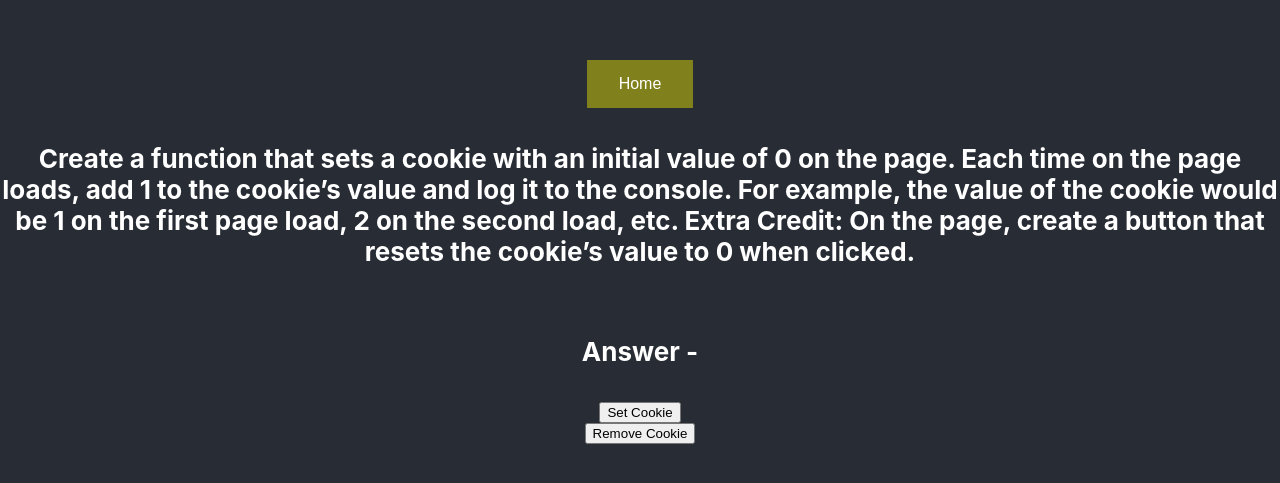
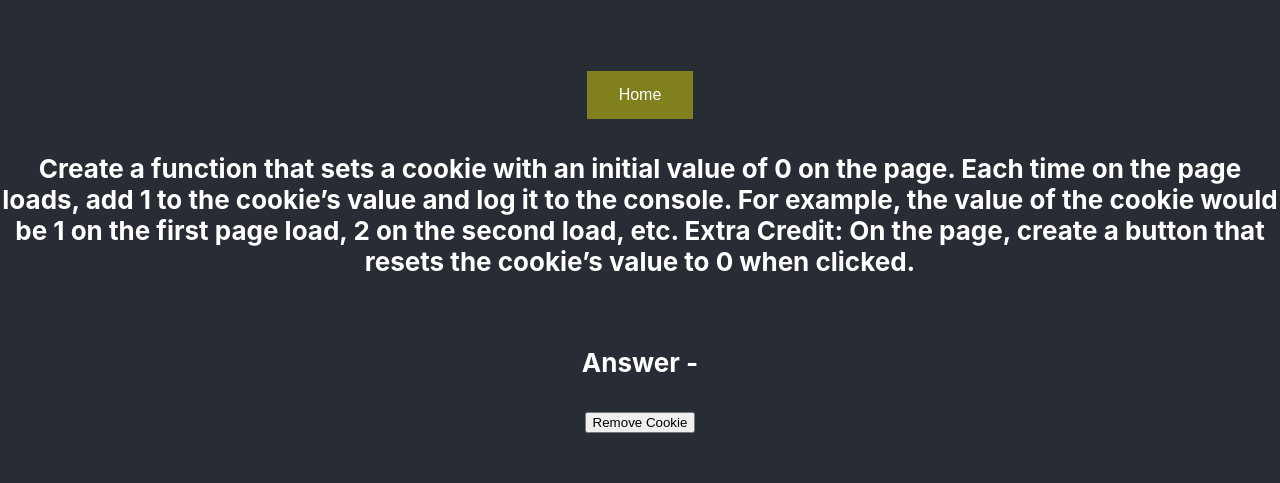
Before and after one commit to Loganfrye714/Loganfrye714-circle-assessment, a React (Create React App) app: page /questionTwo in a window 1280 px wide. Shown: the part 153-636 px from the top of the page. Built offline with nearby package versions, Linux system fonts and the light colour scheme.

Commit message:
question 2 done

```diff
--- a/src/Screens/questonTwo.js
+++ b/src/Screens/questonTwo.js
@@ -1,22 +1,23 @@
 import React from "react";
 import { NavLink } from "react-router-dom";
+import { useEffect } from "react";
 import { useCookies } from "react-cookie";
 
 function QuestonTwo() {
   const [cookies, setCookie, removeCookie] = useCookies(["counter"]);
 
-  function handleSetCookie() {
-    setCookie("counter", 0, { path: "/" });
-  }
+  useEffect(() => {
+    function handleCookie() {
+      let cookieNum = Number(cookies.counter) + 1;
+      setCookie("counter", cookieNum, { path: "/" });
+    }
+    handleCookie();
+  }, []);
 
+  console.log(cookies.counter);
   function handleRemoveCookie() {
-    removeCookie("counter");
-  }
-
-  console.log(cookies);
-
-  function handleRemoveCookie() {
-    removeCookie("counter");
+    let num = 0;
+    setCookie("counter", num, { path: "/" });
   }
 
   return (
@@ -33,7 +34,6 @@ function QuestonTwo() {
         page, create a button that resets the cookie’s value to 0 when clicked.
       </h4>
       <h4>Answer -</h4>
-      <button onClick={handleSetCookie}>Set Cookie</button>
       <button onClick={handleRemoveCookie}>Remove Cookie</button>
     </div>
   );
```
